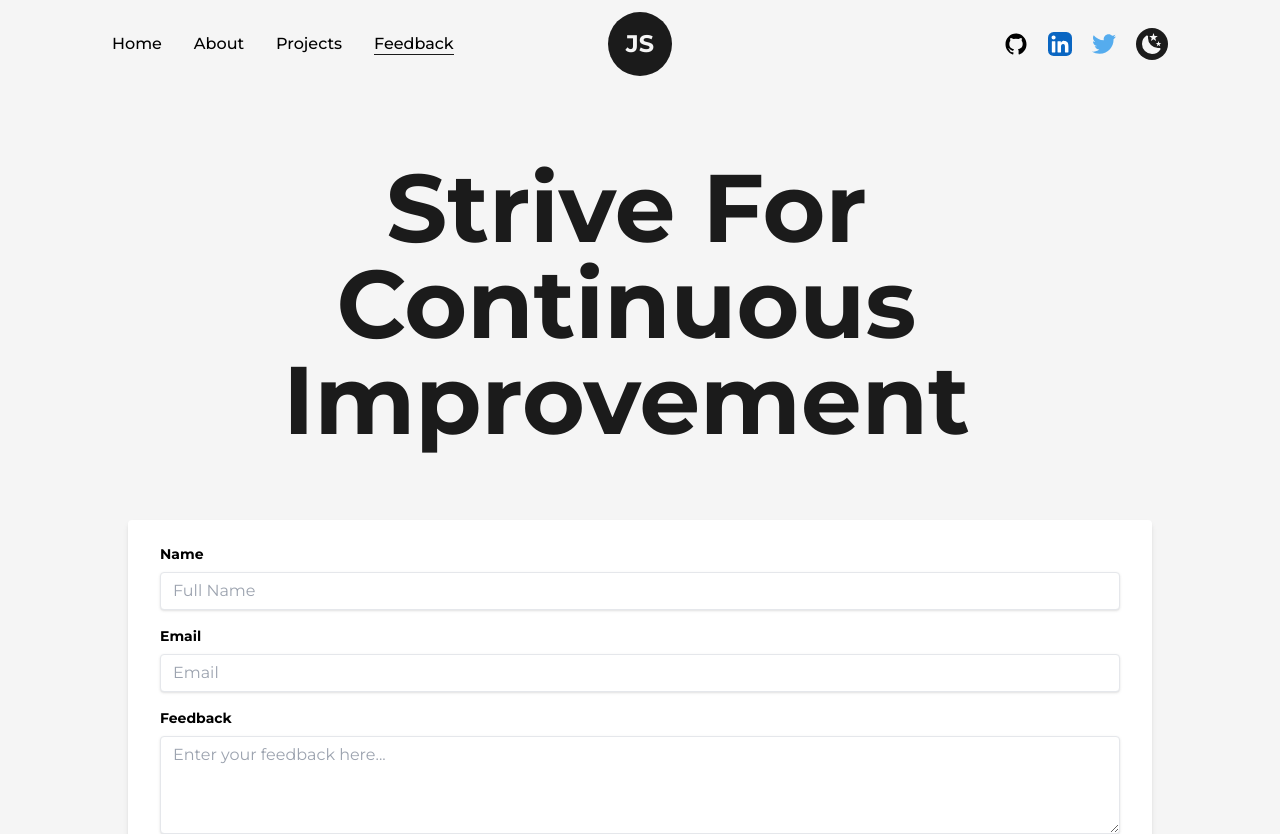
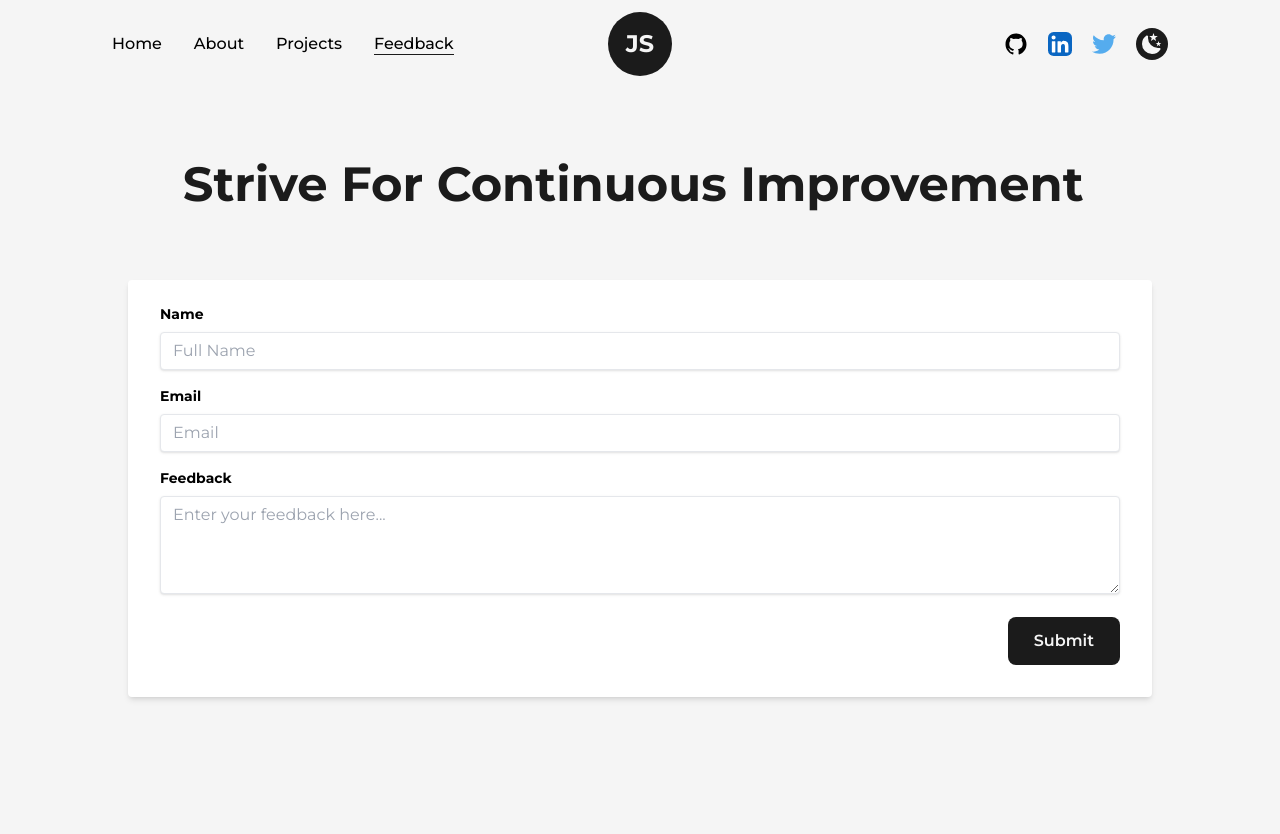
Before and after one commit to ucantbe-jagmeet/jagmeet-portfolio, a Next.js app: page /feedback in a window 1280 px wide. Shown: the top 834 px of the page. Built offline with nearby package versions, Linux system fonts and the light colour scheme.

Commit message:
react hot toast added

```diff
--- a/package.json
+++ b/package.json
@@ -20,6 +20,7 @@
     "postcss": "8.4.28",
     "react": "18.2.0",
     "react-dom": "18.2.0",
+    "react-hot-toast": "^2.4.1",
     "react-icons": "^4.10.1",
     "tailwindcss": "3.3.3"
   },
--- a/src/app/feedback/page.jsx
+++ b/src/app/feedback/page.jsx
@@ -2,7 +2,7 @@
 import React, { useState } from "react";
 import axios from "axios";
 import { AnimatedText, Layout } from "@/components";
-
+import toast, { Toaster } from "react-hot-toast";
 const Page = () => {
   const [formData, setFormData] = useState({
     name: "",
@@ -27,13 +27,11 @@ const Page = () => {
           "Content-Type": "application/json",
         },
       });
-
       if (response.status === 200) {
-        console.log("Form submitted successfully");
-        // Optionally, you can reset the form here
         setFormData({ name: "", email: "", feedback: "" });
+        toast.success("Form submitted successfully!");
       } else {
-        console.error("Form submission failed");
+        toast.error("Form submission failed");
       }
     } catch (error) {
       console.error("Form submission error:", error);
@@ -42,10 +40,11 @@ const Page = () => {
 
   return (
     <main className="w-full mb-16 flex flex-col items-center justify-center dark:text-light">
+      <Toaster position="top-right" reverseOrder={true} className="z-[1000]" />
       <Layout className="pt-16 xl:p-24 lg:p-16 md:p-12 sm:p-8">
         <AnimatedText
           text="Strive for continuous improvement"
-          className="text-5xl mb-16 lg:text-5xl sm:mb-8 sm:text-6xl xs:text-4xl"
+          className="!text-5xl mb-16 lg:text-5xl sm:mb-8 sm:text-6xl xs:text-4xl"
         />
         <div>
           <form
```
Also changed, not shown: 1 other file (tests, documents, lock files or other folders).
